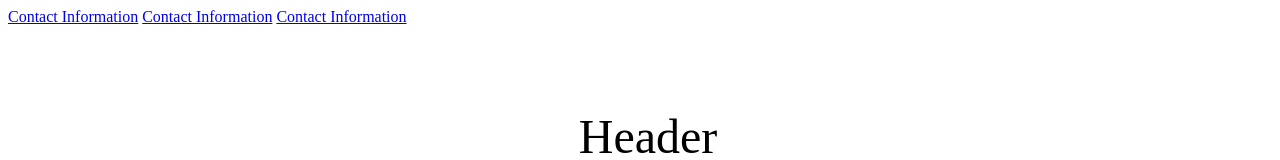
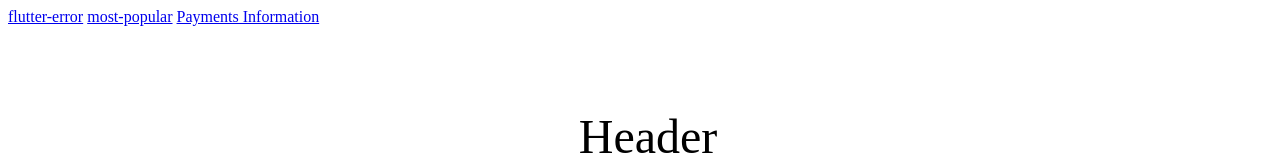
Before and after one commit to rahulsharmadev-community/websetup, a plain HTML site: page index.html in a window 1280 px wide. Shown: the top 160 px of the page. Drawn offline with Linux system fonts and the light colour scheme.

Commit message:
Update index.html

```diff
--- a/index.html
+++ b/index.html
@@ -3,9 +3,9 @@
 
 <body>
 
-    <a href="flutter-error.html">Contact Information</a>
-    <a href="most-popular.html">Contact Information</a>
-    <a href="payments.html">Contact Information</a>
+    <a href="blog/flutter-error.html">flutter-error</a>
+    <a href="blog/most-popular.html">most-popular</a>
+    <a href="blog/payments.html">Payments Information</a>
 
     <div
         style="width: 1280px; height: 1199px; padding-bottom: 287px; background-color: white; display: inline-flex; flex-direction: column; align-items: center; justify-content: flex-start;">
```
